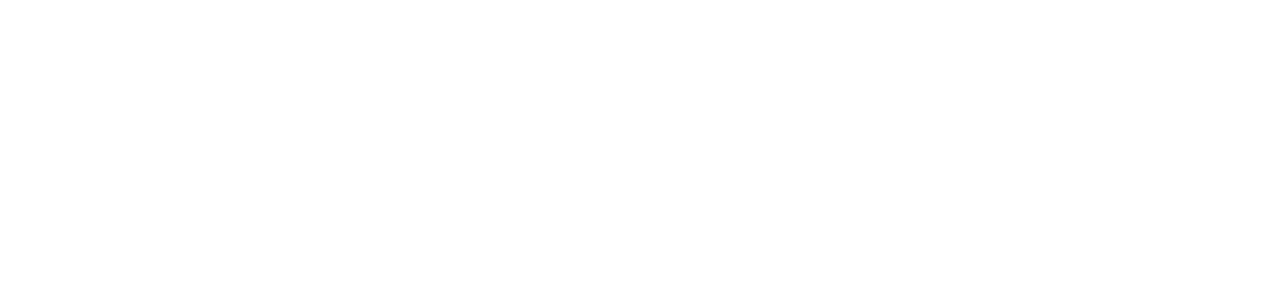
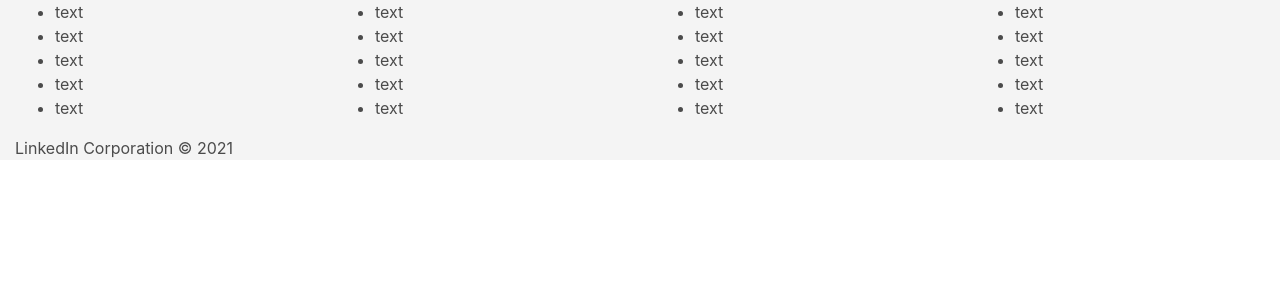
Before and after one commit to a-pyro/build-week-2-linkedin, a React (Create React App) app: page / in a window 1280 px wide. Shown: the top 300 px of the page. Built offline with nearby package versions, Linux system fonts and the light colour scheme.

Commit message:
footer basic layout

```diff
--- a/src/App.js
+++ b/src/App.js
@@ -1,4 +1,5 @@
 import React, { Component } from "react";
+import Footer from "./components/Footer";
 
 export default class App extends Component {
   // componentDidMount = async () => {
@@ -15,6 +16,10 @@
   //   console.log(data);
   // };
   render() {
-    return <div></div>;
+    return (
+      <div>
+        <Footer />
+      </div>
+    );
   }
 }
--- /dev/null
+++ b/src/components/Footer.jsx
@@ -0,0 +1,56 @@
+import React from "react";
+import Container from "react-bootstrap/Container";
+import Col from "react-bootstrap/Col";
+import Row from "react-bootstrap/Row";
+
+const Footer = function () {
+  return (
+    <Container fluid style={{ background: "#f4f4f4", color: "#4b4b4b" }}>
+      <Row>
+        <Col>
+          <ul>
+            <li>text</li>
+            <li>text</li>
+            <li>text</li>
+            <li>text</li>
+            <li>text</li>
+          </ul>
+        </Col>
+        <Col>
+          <ul>
+            <li>text</li>
+            <li>text</li>
+            <li>text</li>
+            <li>text</li>
+            <li>text</li>
+          </ul>
+        </Col>
+        <Col>
+          <ul>
+            <li>text</li>
+            <li>text</li>
+            <li>text</li>
+            <li>text</li>
+            <li>text</li>
+          </ul>
+        </Col>
+        <Col>
+          <ul>
+            <li>text</li>
+            <li>text</li>
+            <li>text</li>
+            <li>text</li>
+            <li>text</li>
+          </ul>
+        </Col>
+      </Row>
+      <Row>
+        <Col>
+          LinkedIn Corporation <span>&#169;</span> 2021
+        </Col>
+      </Row>
+    </Container>
+  );
+};
+
+export default Footer;
```
Also changed, not shown: src/components/home/Home.jsx (+7 -0 lines), src/index.js (+7 -7 lines).
